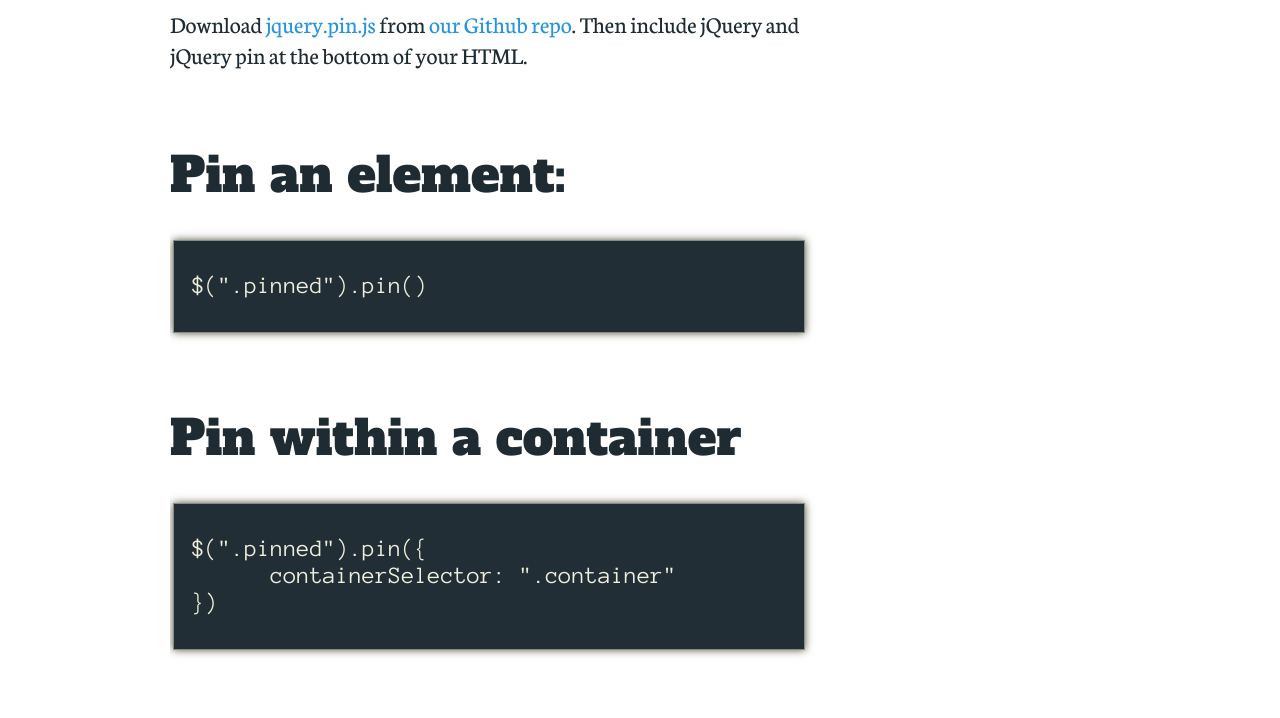
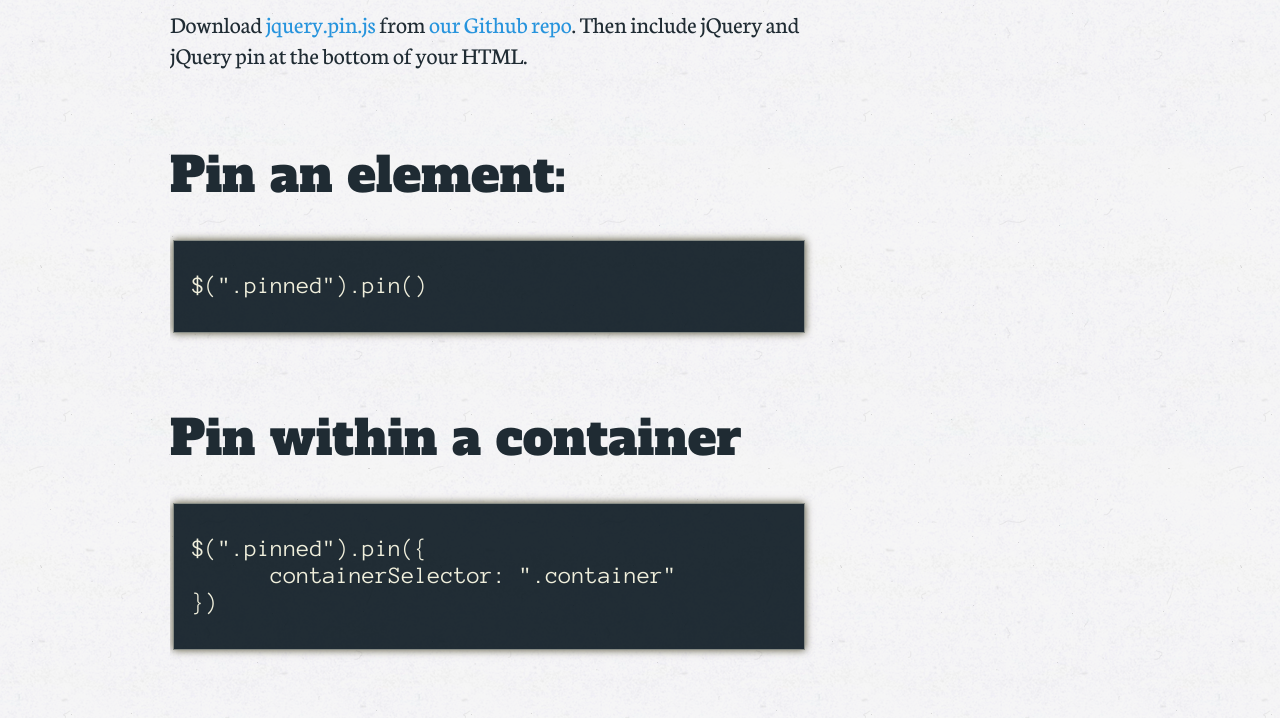
Before and after one commit to webpop/jquery.pin, a plain HTML site: page index.html in a window 1280 px wide. Shown: the part 754-1472 px from the top of the page. Drawn offline with nearby package versions, Linux system fonts and the light colour scheme.

Commit message:
Fix relative url in style.css

```diff
--- a/css/style.css
+++ b/css/style.css
@@ -9,7 +9,7 @@ body {
   font-size: 24px;
   margin: 0;
   padding: 0;
-  background: url(images/dust.png);
+  background: url(../images/dust.png);
   color: rgb(31,43,51);
 }
 h1, h2, h3, h4, h5, h6, .button {
```
